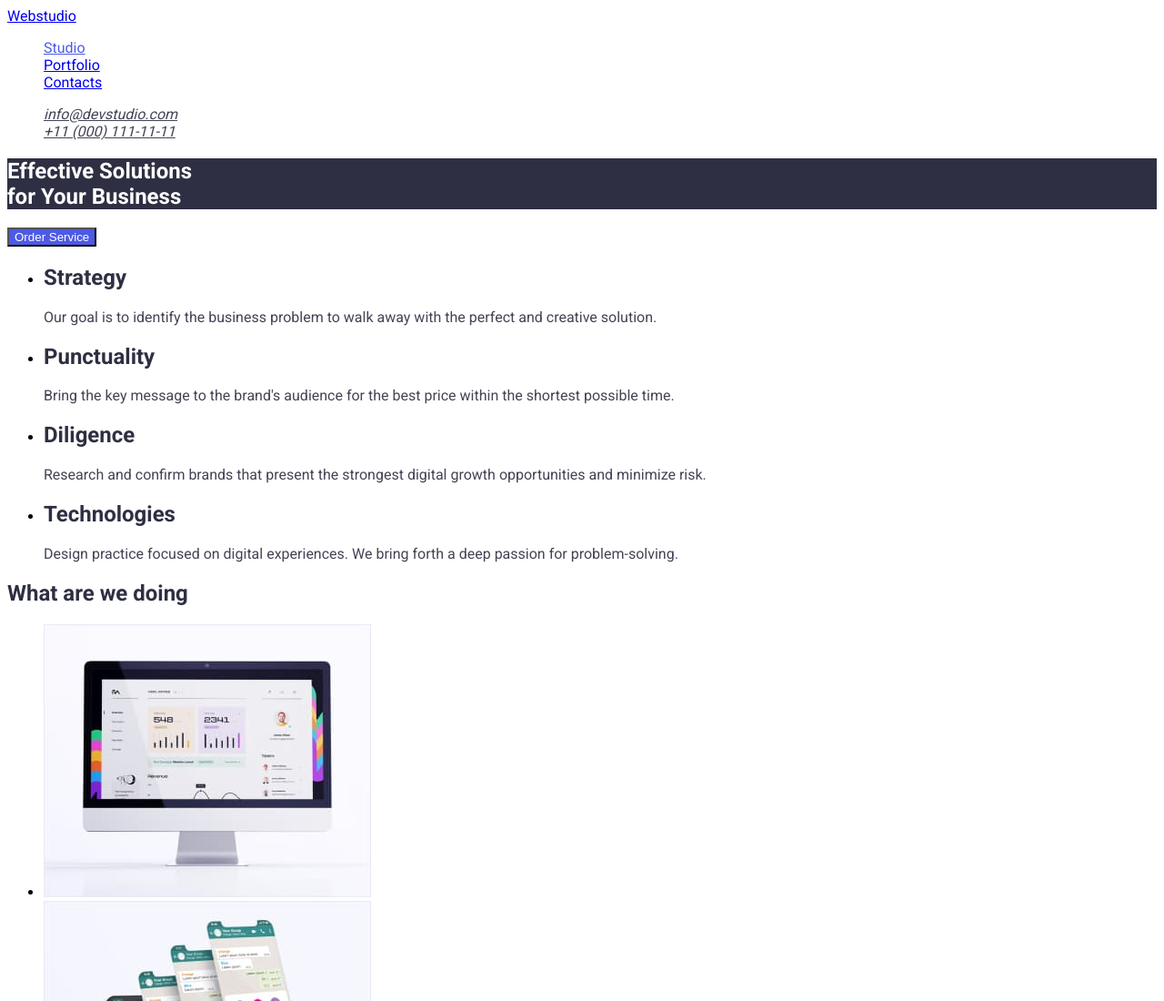
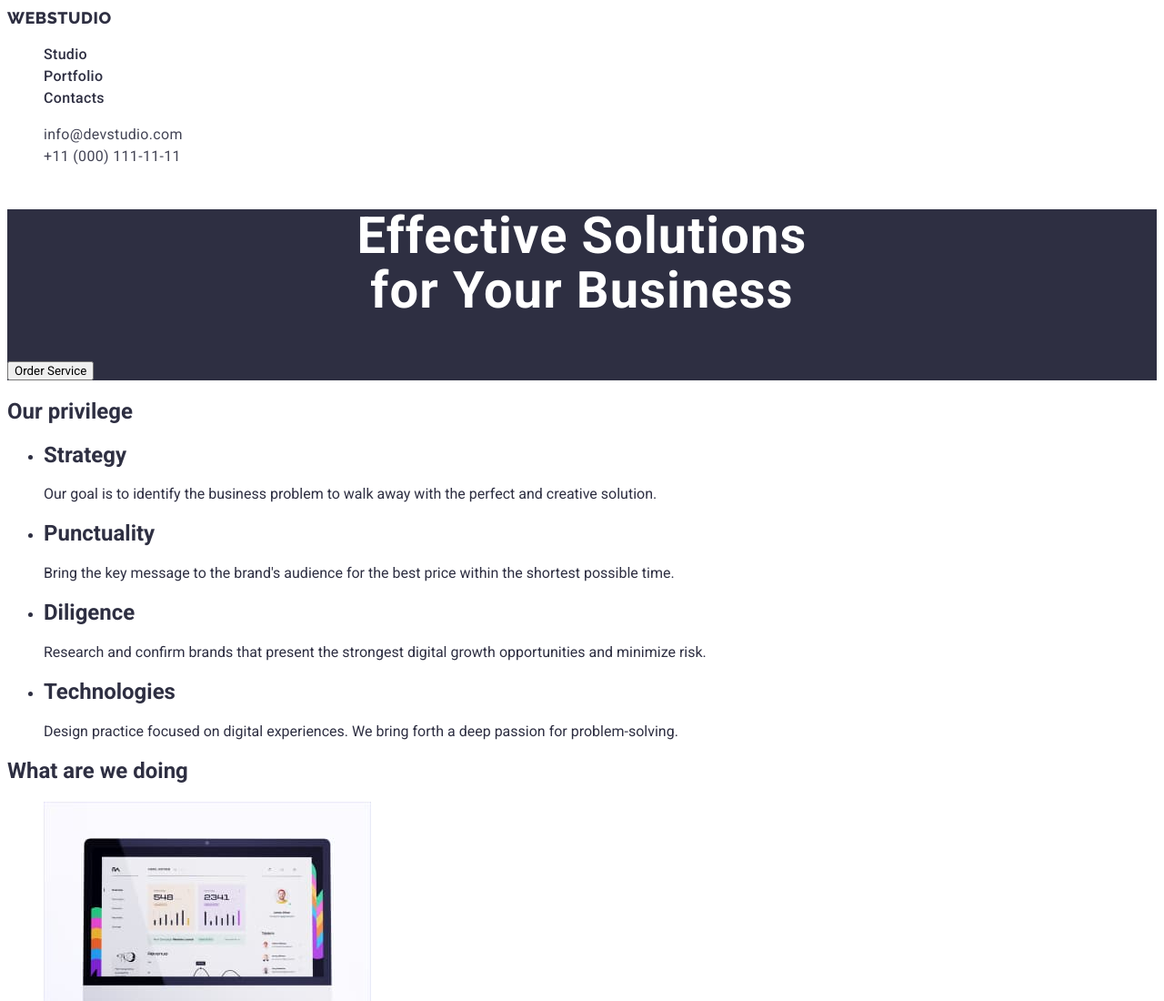
Before and after one commit to TatyanaTsyganchuk/goit-markup-hw-02, a plain HTML site: page index.html in a window 1280 px wide. Shown: the top 1100 px of the page at 91% size. Drawn offline with Linux system fonts and the light colour scheme.

Commit message:
додає друге дз

```diff
--- a/css/styles.css
+++ b/css/styles.css
@@ -1,137 +1,82 @@
+:root {
+  --primari-text-color: #2e2f42;
+  --secondary-text-color: #434455;
+  --whirw-color: #ffffff;
+  --accent-color: #4d5ae5;
+}
 
 body {
-  background-color: #ffffff;
-  color:;
- font-family:'Roboto', sans-serif;
+  background-color: var(--whirw-color);
+  font-family: "Roboto", sans-serif;
+  color: var(--primari-text-color);
+  font-size: 16px;
+}
+
+button {
+  font-family: inherit;
+  cursor: pointer;
+}
+address {
+  font-style: normal;
 }
 
 .list {
   list-style: none;
 }
 
-.logo {
-Color:#2E2F42
-font-family:'Raleway', sans-serif;
-
-font style: ExtraBold
-font size: 18px;
-line height: 1.33;
-Letter spacing: 3%
+.link {
+  text-decoration: none;
 }
 
-.logo:hover {
-  color:#2E2F42
+/* header */
+
+.logo {
+  font-family: "Raleway";
+  font-weight: 800;
+  font-size: 18px;
+  line-height: 1.33;
+  letter-spacing: 0.03em;
+  text-transform: uppercase;
+  color: var(--primari-text-color);
 }
 
-button [
-front-famili: inherit;
-]
-
-.site-nav .link {
-  color: #2E2F42;
-font-weight: 500;
-font size: 16px;
-line height: 1.5;
+.accent {
+  color: var(--accent-color);
 }
 
-.site-nav .link:hover,
-.site-nav .link:focus {
-
+.nav-link {
+  font-weight: 500;
+  line-height: 1.5;
+  letter-spacing: 0.02em;
+  color: var(--primari-text-color);
 }
 
-.site-nav .link.current {
-  color: #4d5ae5;
+.adress-link {
+  line-height: 1.5;
+  letter-spacing: 0.02em;
+  color: var(--secondary-text-color);
 }
 
-.auth-nav a {
-  color: #434455;
+.nav-link:hover,
+.nav-link:focus,
+.adress-link:hover,
+.adress-link:focus {
+  color: #404bbf;
+}
+
+/* hero */
+
+.hero {
+  background-color: #2e2f42;
 }
 
 .hero-title {
-color: #FFFFFF;
-  background-color: #2E2F42;
-
-font-weight: 700;
-font size: 56px;
-line height: 1.07
-align: Center
-
-
-}
-.button {
-  color: #FFFFFF;
-background-color: #4D5AE5;
-font-weight: 500;
-font size: 16px;
-line height: 1.5;
+  font-size: 56px;
+  line-height: 1.07;
+  text-align: center;
+  letter-spacing: 0.02em;
+  color: var(--whirw-color);
 }
 
-.features-title {
-  color: #2E2F42;
+.hero-button {
 }
-
-.feature-list .title {
-  color: #2E2F42;
-font style: 500;
-font size: 20px;
-line height: 1.2;
-align: Left;
-}
-
-.feature-list .text {
-color: #434455;
-font style: 400;
-font size: 16px4
-line height: 1.5;
-align: Left;
-}
-
-
-.work-title {
-  color: #2E2F42;
-  font family: Roboto
-font style: 700;
-font size: 36px;
-line height: 1.1;
-align: Center;
-}
-
-.staff {
-  background-color:
-}
-
-.staff-title {
-   color: #2E2F42;
- background-color: #F4F4FD;
-}
-.work-list .title {
-  color: #2E2F42;
-font size: 20px;
-line height: 1.2;
-align: Center;
-}
-
-.work-list .text {
-  color: #434455;
-font size: 16px;
-line height: 1.5;
-align: Center;
-}
-/* works */
-.works {
-  background-color: #F4F4FD;
-}
-
-.visually-hidden {
-  position: absolute;
-  width: 1px;
-  height: 1px;
-  margin: -1px;
-  border: 0;
-  padding: 0;
-
-  white-space: nowrap;
-  clip-path: inset(100%);
-  clip: rect(0 0 0 0);
-  overflow: hidden;
-  }
--- a/index.html
+++ b/index.html
@@ -15,24 +15,28 @@
 
 </head>
 
-<body class="page">
+<body>
+    <header class="header">
+        <nav class="nav">
+            <a class="logo link" href="./index.html">
+                <span>Web</span>studio</a>
 
-    <header>
-        <nav>
-            <a href="./index.html" class="logo">Webstudio</a>
+            <ul class="nav-list list">
 
-            <ul class="site-nav list">
-
-                <li> <a href="./index.html" class="link current">Studio</a></li>
-                <li> <a href="./portfolio.html">Portfolio</a></li>
-                <li> <a href="#">Contacts</a></li>
+                <li class="nav-item"> <a class="nav-link link" href="./index.html">Studio</a></li>
+                <li class="nav-item"> <a class="nav-link link" href="./portfolio.html">Portfolio</a></li>
+                <li class="nav-item"> <a class="nav-link link" href="#">Contacts</a></li>
             </ul>
         </nav>
 
-        <address>
-            <ul class="auth-nav list">
-                <li> <a href="malto:info@devstudio.com">info@devstudio.com</a></li>
-                <li> <a href="tel:+110001111111">+11 (000) 111-11-11</a></li>
+        <address class="adress">
+            <ul class="adress-list list">
+                <li class="adres-item"> <a class="adress-link link"
+                        href="malto:info@devstudio.com">info@devstudio.com</a>
+                </li>
+                <li class="adres-item"> <a class="adress-link link" href="tel:+110001111111">+11 (000) 111-11-11</a>
+                </li>
+
             </ul>
         </address>
     </header>
@@ -41,7 +45,7 @@
 
         <section class="hero">
             <h1 class="hero-title">Effective Solutions <br /> for Your Business</h1>
-            <button type="button" class="button">Order Service</button>
+            <button type="button" class="hero-button">Order Service</button>
         </section>
 
         <section class="features">
```
